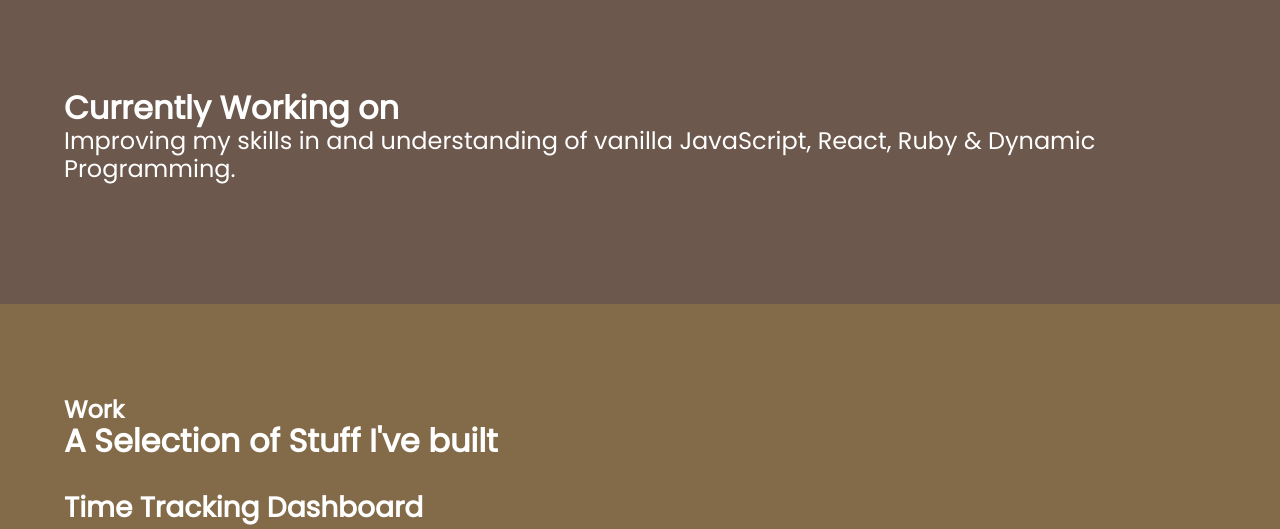
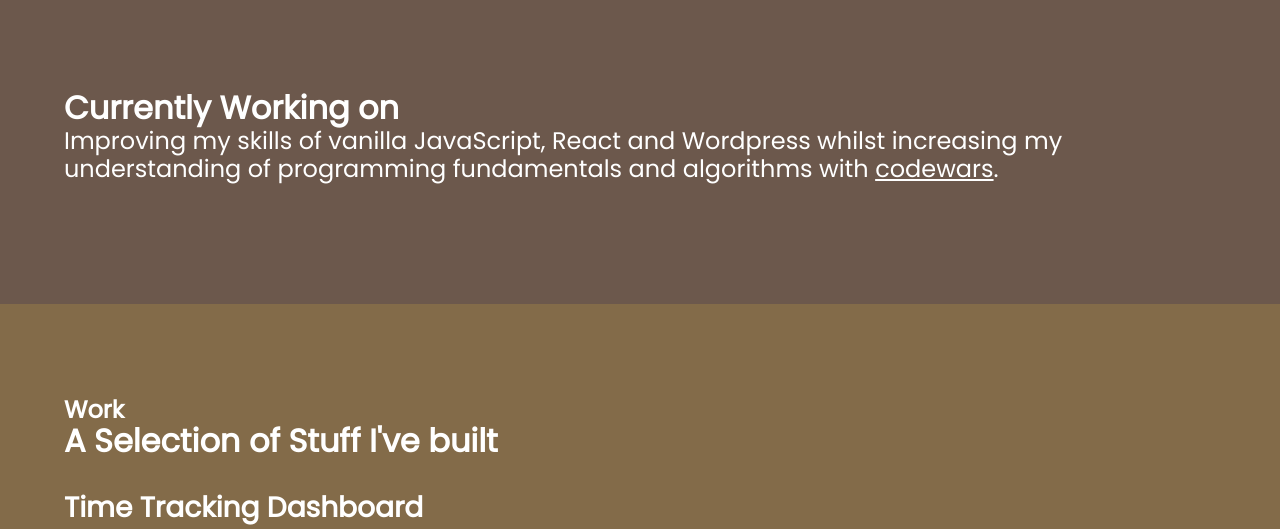
Before and after one commit to AvrilMary/avrilsPortfolioSite, a website built with Parcel: page index.html in a window 1280 px wide. Shown: the part 1840-2369 px from the top of the page. Built offline with nearby package versions, Linux system fonts and the light colour scheme; grey boxes are pictures that could not be loaded.

Commit message:
Added codewars hyperlink to skill section

```diff
--- a/css/main.css
+++ b/css/main.css
@@ -537,6 +537,10 @@ h4 {
   padding-bottom: 10%;
 }
 
+.codewars {
+  color: white;
+}
+
 /* Project Image section */
 
 
--- a/index.html
+++ b/index.html
@@ -183,8 +183,9 @@
           </div>
 
           <h2 class="currentWorkSubtitle">Currently Working on</h2>
-          <p class="currentWorkInfo">Improving my skills in and understanding of
-            vanilla JavaScript, React, Ruby & Dynamic Programming.</p>
+          <p class="currentWorkInfo">Improving my skills of
+            vanilla JavaScript, React and Wordpress whilst increasing my understanding of programming fundamentals and algorithms with
+          <a class="codewars" href="https://www.codewars.com/users/AvrilMary" target="_blank">codewars</a>.</p>
 
         </div>
       </div>
```
